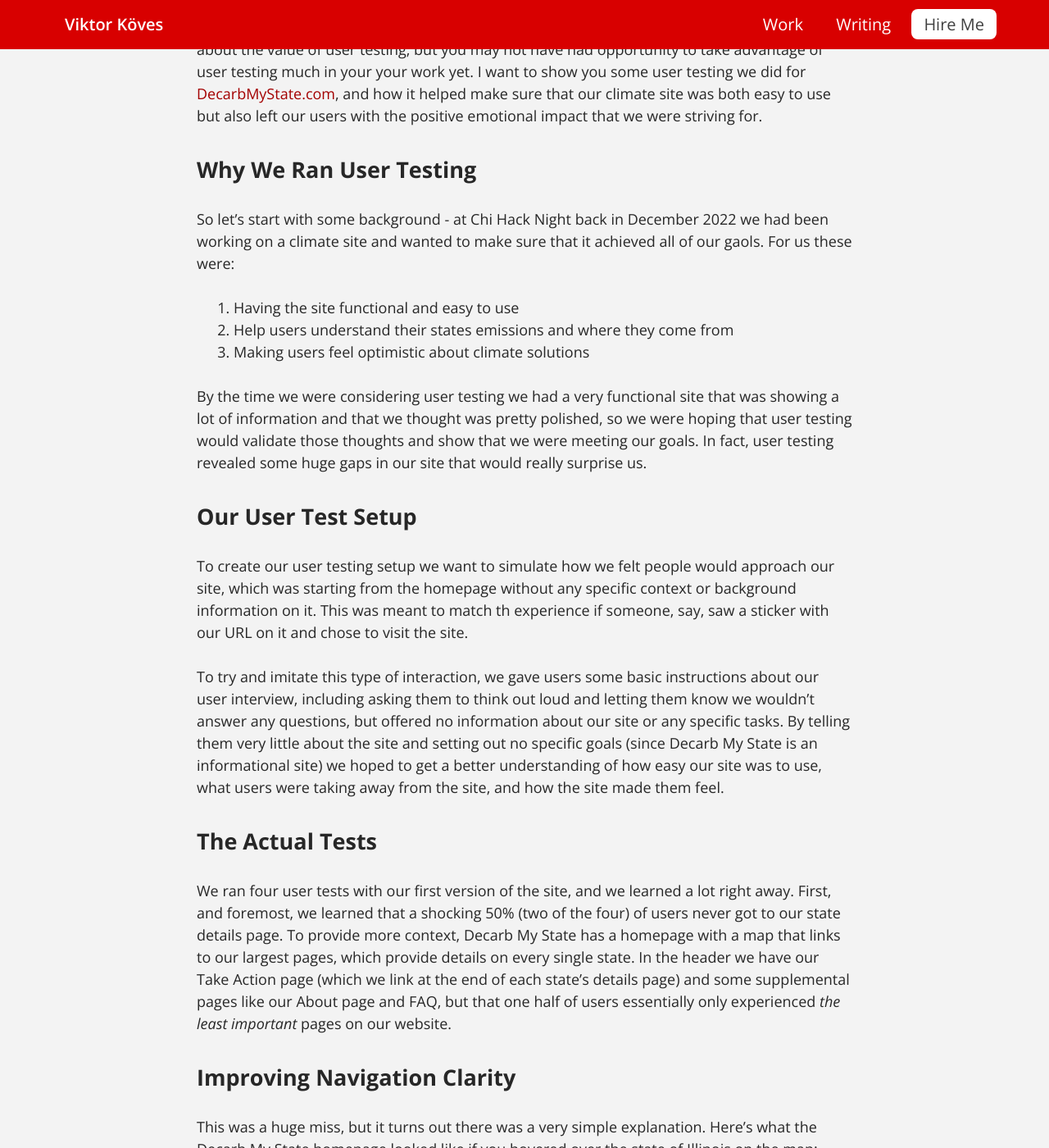
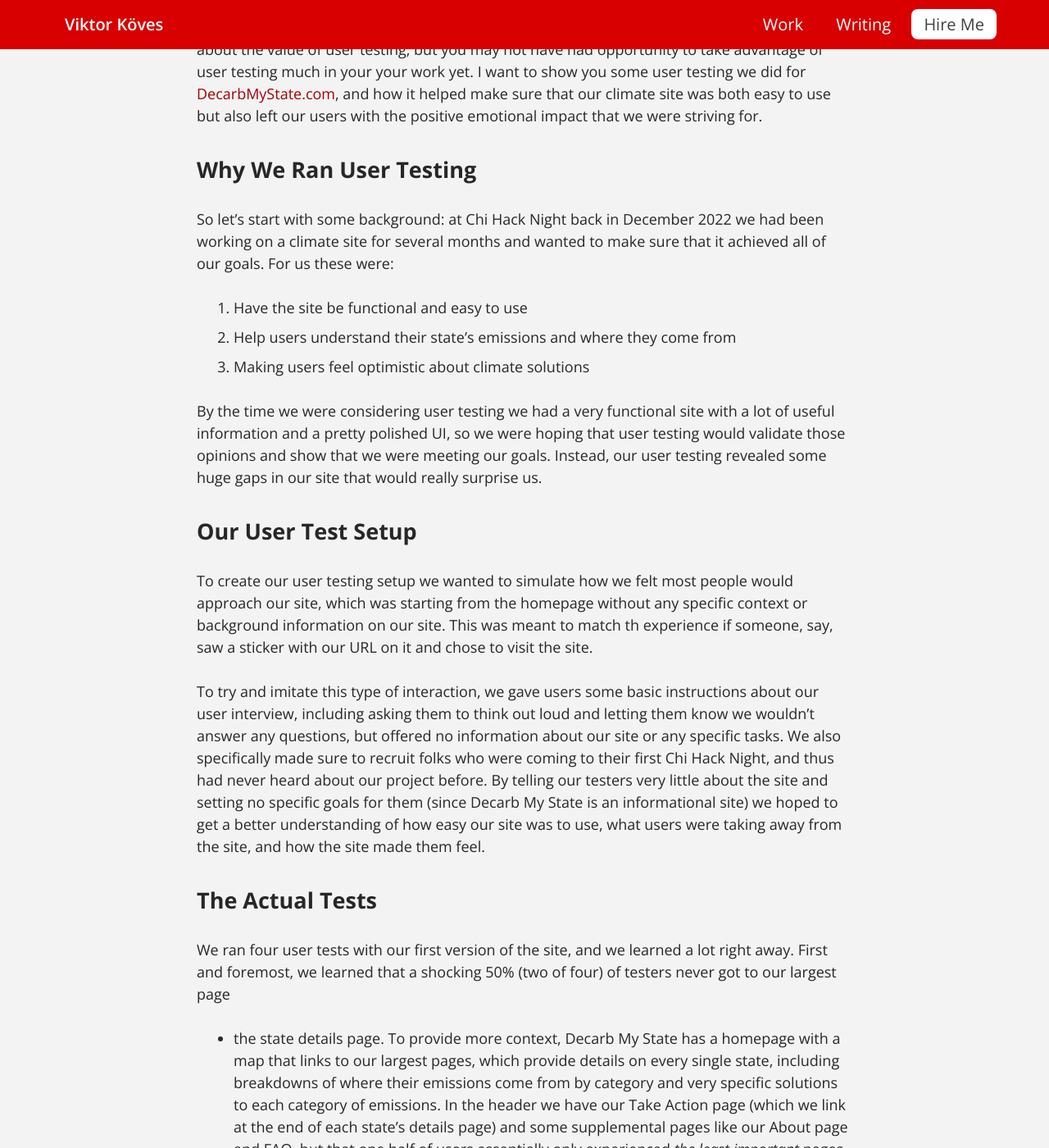
Before and after one commit to vkoves/vkoves.github.io, a Jekyll site: the page built from _posts/2023-03-28-user-interviews.md, in a window 1280 px wide and 1400 px high, scrolled down 319 px. Shown: the whole window at 82% size. Built offline with Jekyll 4.4.1, drawn with Linux system fonts in a browser that asks for light colours; some of the changed text lies outside the part shown.

Commit message:
Minor tweaks to user interview article

```diff
--- a/_posts/2023-03-28-user-interviews.md
+++ b/_posts/2023-03-28-user-interviews.md
@@ -7,41 +7,45 @@ If you've worked in software development or design for a while, you have very li
 
 ## Why We Ran User Testing
 
-So let's start with some background - at Chi Hack Night back in December 2022 we had been working on
-a climate site and wanted to make sure that it achieved all of our gaols. For us these were:
+So let's start with some background: at Chi Hack Night back in December 2022 we had been working on
+a climate site for several months and wanted to make sure that it achieved all of our goals. For us
+these were:
 
-1. Having the site functional and easy to use
-1. Help users understand their states emissions and where they come from
+1. Have the site be functional and easy to use
+1. Help users understand their state's emissions and where they come from
 1. Making users feel optimistic about climate solutions
 
-By the time we were considering user testing we had a very functional site that was showing a lot of
-information and that we thought was pretty polished, so we were hoping that user testing would
-validate those thoughts and show that we were meeting our goals. In fact, user testing revealed some
+By the time we were considering user testing we had a very functional site with a lot of useful
+information and a pretty polished UI, so we were hoping that user testing would validate those
+opinions and show that we were meeting our goals. Instead, our user testing revealed some
 huge gaps in our site that would really surprise us.
 
 ## Our User Test Setup
 
-To create our user testing setup we want to simulate how we felt people would approach our site,
-which was starting from the homepage without any specific context or background information on it.
-This was meant to match th experience if someone, say, saw a sticker with our URL on it and chose
-to visit the site.
+To create our user testing setup we wanted to simulate how we felt most people would approach our
+site, which was starting from the homepage without any specific context or background information on
+our site. This was meant to match th experience if someone, say, saw a sticker with our URL on it
+and chose to visit the site.
 
 To try and imitate this type of interaction, we gave users some basic instructions about our user
 interview, including asking them to think out loud and letting them know we wouldn't answer any
-questions, but offered no information about our site or any specific tasks. By telling them very
-little about the site and setting out no specific goals (since Decarb My State is an informational
-site) we hoped to get a better understanding of how easy our site was to use, what users were taking
-away from the site, and how the site made them feel.
+questions, but offered no information about our site or any specific tasks. We also specifically
+made sure to recruit folks who were coming to their first Chi Hack Night, and thus had never heard
+about our project before. By telling our testers very little about the site and setting no specific
+goals for them (since Decarb My State is an informational site) we hoped to get a better
+understanding of how easy our site was to use, what users were taking away from the site, and how
+the site made them feel.
 
 ## The Actual Tests
 
-We ran four user tests with our first version of the site, and we learned a lot right away. First,
-and foremost, we learned that a shocking 50% (two of the four) of users never got to our state
-details page. To provide more context, Decarb My State has a homepage with a map that links to our
-largest pages, which provide details on every single state. In the header we have our Take Action
-page (which we link at the end of each state's details page) and some supplemental pages like our
-About page and FAQ, but that one half of users essentially only experienced _the least important_
-pages on our website.
+We ran four user tests with our first version of the site, and we learned a lot right away. First
+and foremost, we learned that a shocking 50% (two of four) of testers never got to our largest page
+- the state details page. To provide more context, Decarb My State has a homepage with a map that
+links to our largest pages, which provide details on every single state, including breakdowns of
+where their emissions come from by category and very specific solutions to each category of
+emissions. In the header we have our Take Action page (which we link at the end of each state's
+details page) and some supplemental pages like our About page and FAQ, but that one half of users
+essentially only experienced _the least important_ pages on our website.
 
 ## Improving Navigation Clarity
 
--- a/css/post.scss
+++ b/css/post.scss
@@ -31,6 +31,8 @@ main.post {
     }
   }
 
+  // Add spacing between list items
+  ol li + li, ul li + li { margin-top: 0.5rem; }
 
   // Style code highlight blocks
   figure.highlight {
```
